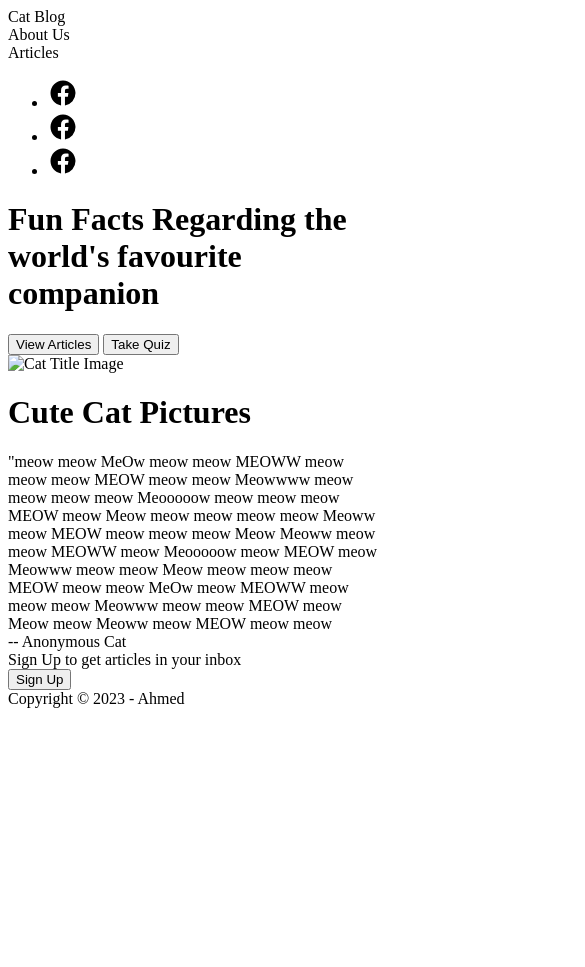
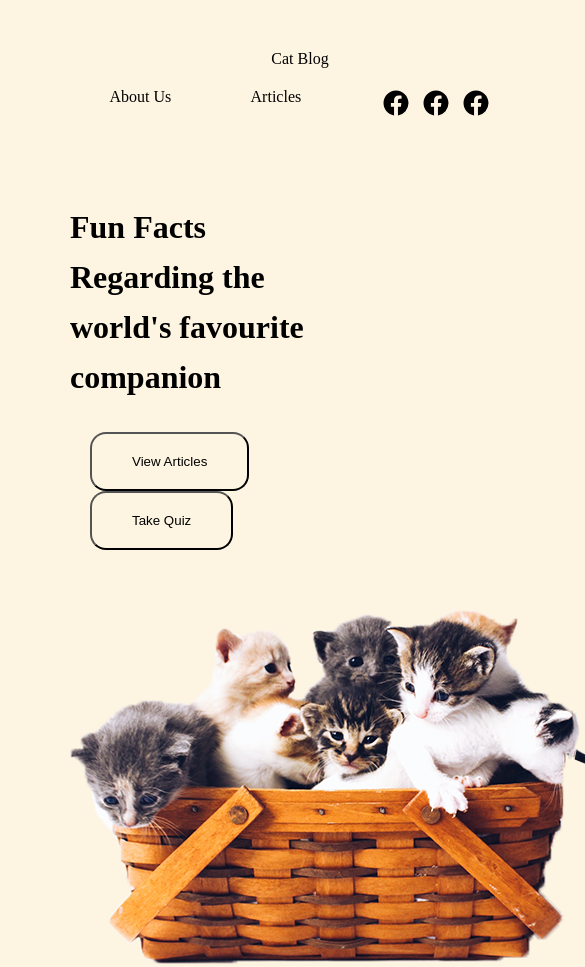
Before and after one commit to ahmedhanifc/odin_landingPage, a plain HTML site: page index.html in a window 390 px wide. Shown: the top 967 px of the page, 585 px wide, since content can reach past the window. Before the commit the page ends 844 px from the top, so only its background shows below. Drawn offline with Linux system fonts and the light colour scheme.

Commit message:
finish initial styling of header and title container

```diff
--- a/index.html
+++ b/index.html
@@ -14,23 +14,21 @@
         <div class="right-links">
             <div>About Us</div>
             <div>Articles</div>
-            <div class="socials">
-                <ul>
-                    <li><img src="./icons/facebook.svg" alt=""></li>
-                    <li><img src="./icons/facebook.svg" alt=""></li>
-                    <li><img src="./icons/facebook.svg" alt=""></li>
-                </ul>
-            </div>
+            <ul>
+                <li><img src="./icons/facebook.svg" alt=""></li>
+                <li><img src="./icons/facebook.svg" alt=""></li>
+                <li><img src="./icons/facebook.svg" alt=""></li>
+            </ul>
         </div>
     </header>
     <div class="title-container">
         <div class="section-one">
-            <h1>Fun Facts Regarding the world's favourite companion</h1>
+            <h1 id = "mobile_font">Fun Facts Regarding the world's favourite companion</h1>
             <button>View Articles</button>
             <button>Take Quiz</button>
         </div>
         <div class="section-two">
-            <div class="title-image"><img src="" alt="Cat Title Image"></div>
+            <div class="title-image"><img src="./images/title.png" alt="Cat Title Image"></div>
         </div>
     </div>
     <div class="image-container">
--- a/style.css
+++ b/style.css
@@ -0,0 +1,96 @@
+*{
+    margin: 0;
+    padding:0;
+    box-sizing: border-box;
+    background: #fdf4e2;
+    list-style: none;
+    text-decoration: none;
+}
+
+/* Media Quaries */
+
+@media only screen and (max-width: 660px){
+    .right-links{
+        padding-top:20px;
+        gap:20px;
+        /* flex-direction: column; */
+    }
+    header{
+        flex-direction: column;
+        justify-content: center;
+        align-items: center;
+    }
+
+    .title-container{
+        flex-wrap: wrap;
+    }
+    #mobile_font{
+        font-size: 2rem;
+        line-height: 50px;
+
+    }
+    .section-two{
+        padding-top: 60px;
+    }
+}
+
+/*-------------------------------------------------------------------------------------*/
+
+/* Header */
+header{
+    display: flex;
+    flex-wrap: wrap;
+    justify-content: space-between;
+    align-items: center;
+    padding:50px;
+}
+
+.right-links {
+    display: flex;
+    width:500px;
+    justify-content: space-evenly;
+    /* margin-left: auto; */
+}
+.right-links > ul {
+    display: flex;
+    gap:10px;
+    flex-shrink: 0;
+}
+
+/*-------------------------------------------------------------------------------------*/
+
+/* main */
+
+.title-container{
+    display: flex;
+    justify-content: space-around;
+    padding:30px;
+    margin:0px 40px;
+}
+.section-one{
+    flex:1;
+}
+.section-one> h1 {
+    font-size:4rem ;
+    line-height: 90px;
+    padding-bottom: 30px;
+}
+
+.section-one button {
+    padding:20px 40px;
+    border-radius:16px;
+    margin:0 20px;
+}
+
+.title-image{
+    max-width: 100%;
+    height:auto;
+}
+
+/*-------------------------------------------------------------------------------------*/
+
+
+
+/* Footer */
+
+/*-------------------------------------------------------------------------------------*/
```
Also changed, not shown: images/title.png (added).
